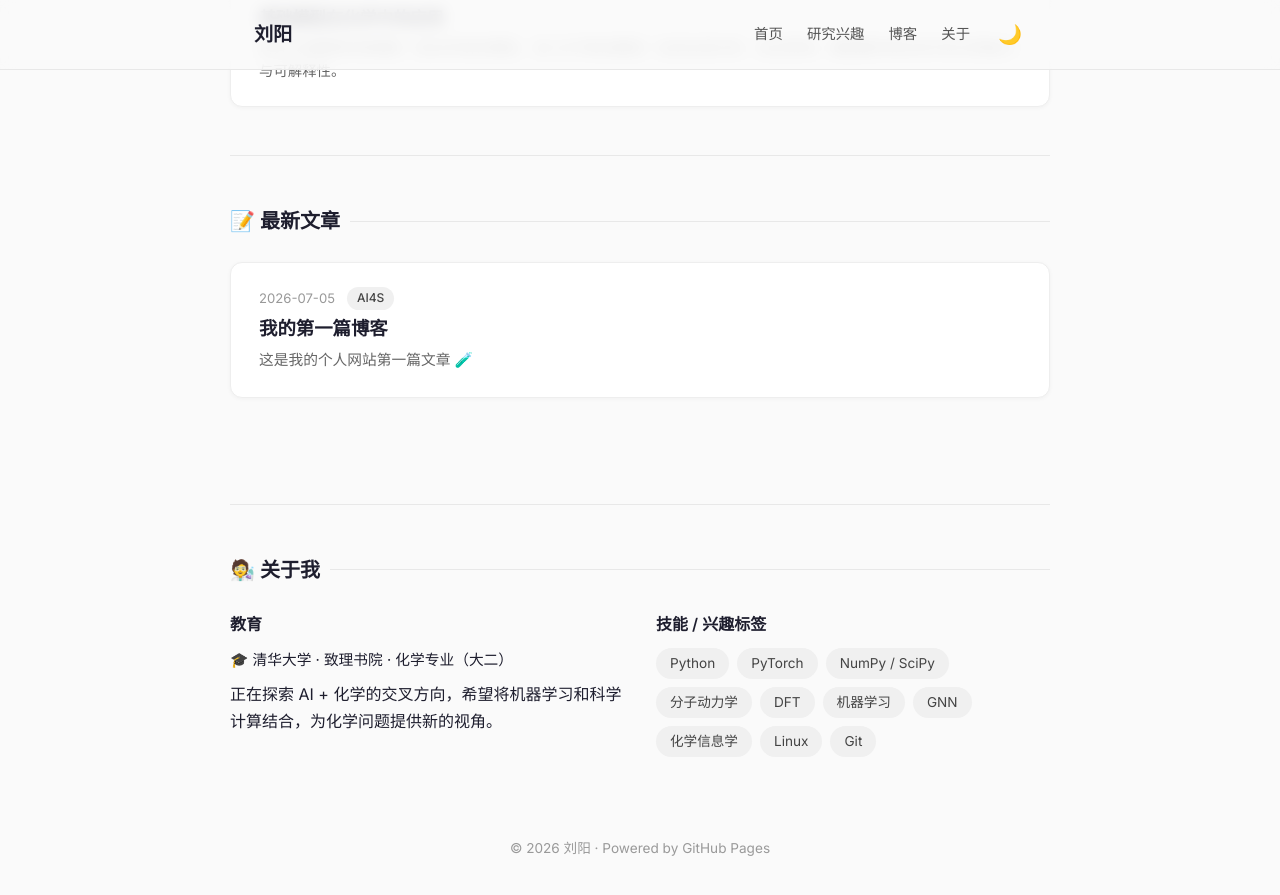
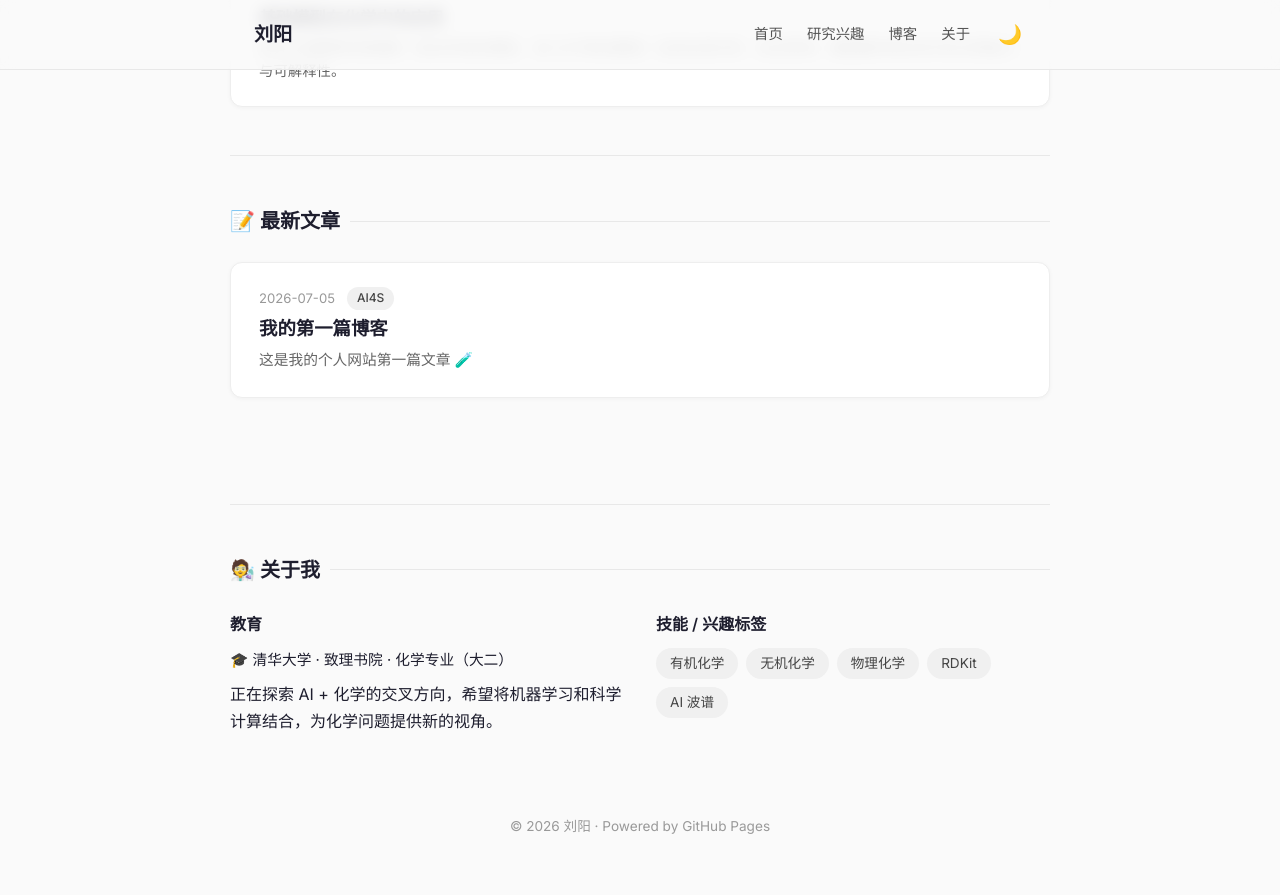
Before and after one commit to tuolaskifc/tuolaskifc.github.io, a Jekyll site: the page built from index.html, in a window 1280 px wide and 900 px high, scrolled down 927 px. Shown: the top 895 px of the window. Built offline with Jekyll 4.4.1, drawn with Linux system fonts in a browser that asks for light colours; the list of posts is cut into pages by our own code.

Commit message:
fix: 技能标签改为有机化学/无机化学/物理化学/RDKit/AI波谱

```diff
--- a/index.html
+++ b/index.html
@@ -84,16 +84,11 @@ title: 刘阳 · AI4S
     <div class="info-block">
       <h3>技能 / 兴趣标签</h3>
       <ul class="tag-list">
-        <li>Python</li>
-        <li>PyTorch</li>
-        <li>NumPy / SciPy</li>
-        <li>分子动力学</li>
-        <li>DFT</li>
-        <li>机器学习</li>
-        <li>GNN</li>
-        <li>化学信息学</li>
-        <li>Linux</li>
-        <li>Git</li>
+        <li>有机化学</li>
+        <li>无机化学</li>
+        <li>物理化学</li>
+        <li>RDKit</li>
+        <li>AI 波谱</li>
       </ul>
     </div>
   </div>
```
